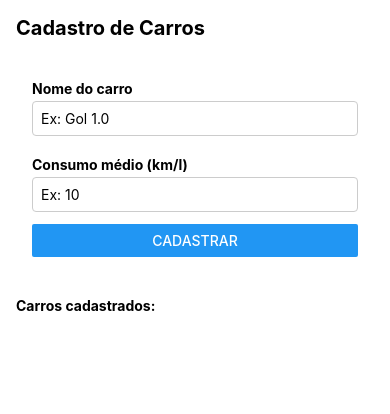
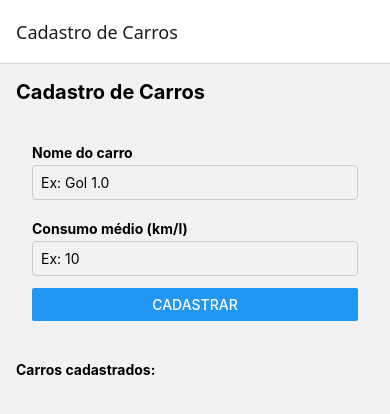
Before and after one commit to gabrielandrade131/escolha_combustivel, a React Native app: screen /CarRegister in a window 390 px wide. Shown: the top 414 px of the page. Built offline with nearby package versions, Linux system fonts and the light colour scheme.

Commit message:
feat: implement navigation and context for car registration and fuel choice

```diff
--- a/App.tsx
+++ b/App.tsx
@@ -1,14 +1,17 @@
 
 import { StatusBar } from 'expo-status-bar';
 import { StyleSheet, View } from 'react-native';
-import CarRegisterScreen from './src/screens/CarRegisterScreen';
+import AppNavigator from './src/navigation/AppNavigator';
+import { CarProvider } from './src/services/CarContext';
 
 export default function App() {
   return (
-    <View style={styles.container}>
-      <CarRegisterScreen />
-      <StatusBar style="auto" />
-    </View>
+    <CarProvider>
+      <View style={styles.container}>
+        <AppNavigator />
+        <StatusBar style="auto" />
+      </View>
+    </CarProvider>
   );
 }
 
--- a/package.json
+++ b/package.json
@@ -9,10 +9,14 @@
     "web": "expo start --web"
   },
   "dependencies": {
+    "@react-navigation/native": "^7.2.2",
+    "@react-navigation/native-stack": "^7.14.10",
     "expo": "~54.0.33",
     "expo-status-bar": "~3.0.9",
     "react": "19.1.0",
-    "react-native": "0.81.5"
+    "react-native": "0.81.5",
+    "react-native-safe-area-context": "~5.6.0",
+    "react-native-screens": "~4.16.0"
   },
   "devDependencies": {
     "@types/react": "~19.1.0",
--- /dev/null
+++ b/src/navigation/AppNavigator.tsx
@@ -0,0 +1,23 @@
+import React from 'react';
+import { NavigationContainer } from '@react-navigation/native';
+import { createNativeStackNavigator } from '@react-navigation/native-stack';
+import CarRegisterScreen from '../screens/CarRegisterScreen';
+import FuelChoiceScreen from '../screens/FuelChoiceScreen';
+
+export type RootStackParamList = {
+  CarRegister: undefined;
+  FuelChoice: undefined;
+};
+
+const Stack = createNativeStackNavigator<RootStackParamList>();
+
+const AppNavigator = () => (
+  <NavigationContainer>
+    <Stack.Navigator initialRouteName="CarRegister">
+      <Stack.Screen name="CarRegister" component={CarRegisterScreen} options={{ title: 'Cadastro de Carros' }} />
+      <Stack.Screen name="FuelChoice" component={FuelChoiceScreen} options={{ title: 'Escolha de Combustível' }} />
+    </Stack.Navigator>
+  </NavigationContainer>
+);
+
+export default AppNavigator;
--- /dev/null
+++ b/src/services/CarContext.tsx
@@ -0,0 +1,29 @@
+import React, { createContext, useContext, useState, ReactNode } from 'react';
+
+export interface Car {
+  name: string;
+  consumption: string;
+}
+
+interface CarContextData {
+  cars: Car[];
+  addCar: (car: Car) => void;
+}
+
+const CarContext = createContext<CarContextData | undefined>(undefined);
+
+export const useCarContext = () => {
+  const context = useContext(CarContext);
+  if (!context) throw new Error('useCarContext must be used within CarProvider');
+  return context;
+};
+
+export const CarProvider = ({ children }: { children: ReactNode }) => {
+  const [cars, setCars] = useState<Car[]>([]);
+  const addCar = (car: Car) => setCars((prev) => [...prev, car]);
+  return (
+    <CarContext.Provider value={{ cars, addCar }}>
+      {children}
+    </CarContext.Provider>
+  );
+};
```
Also changed, not shown: 1 other file (tests, documents, lock files or other folders).
